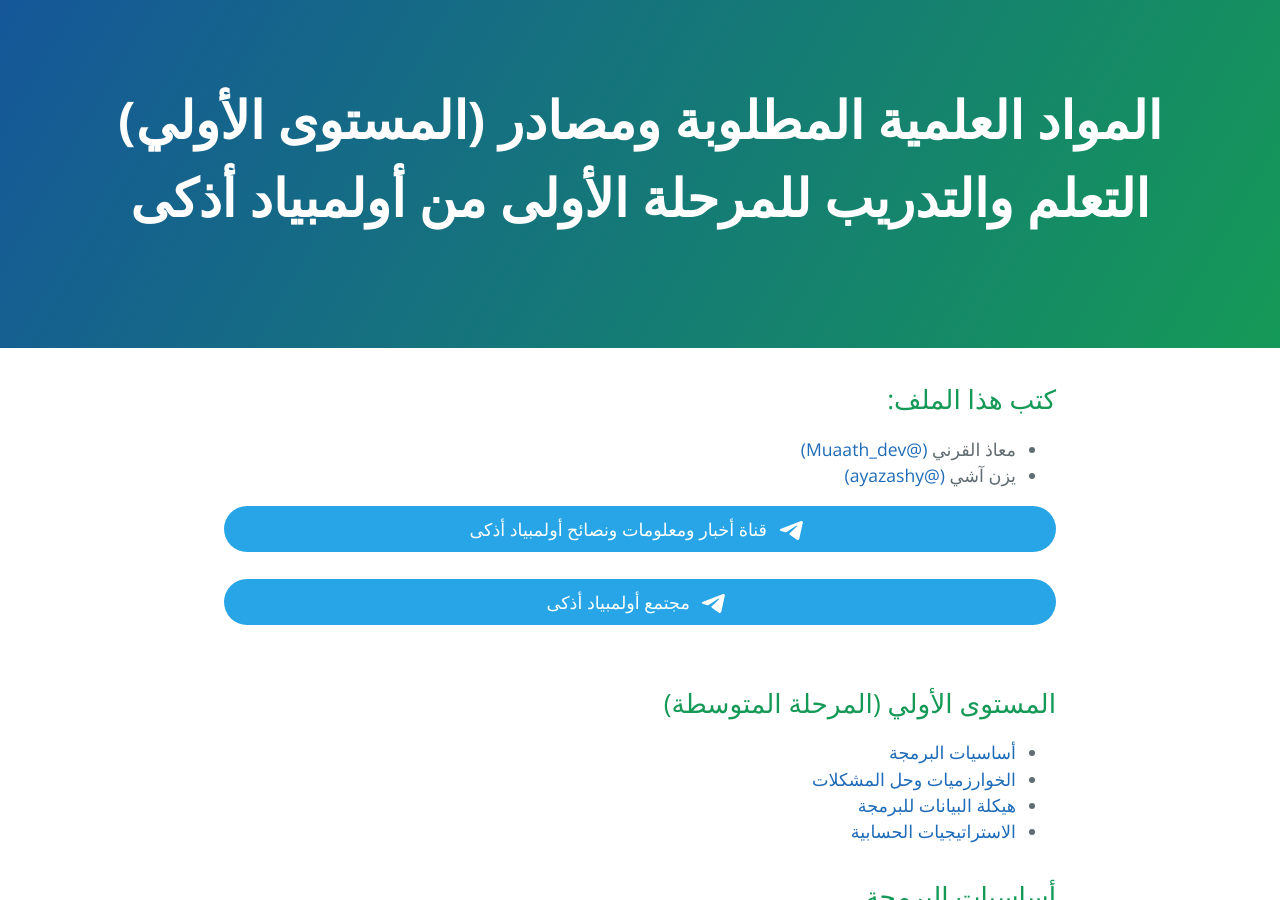
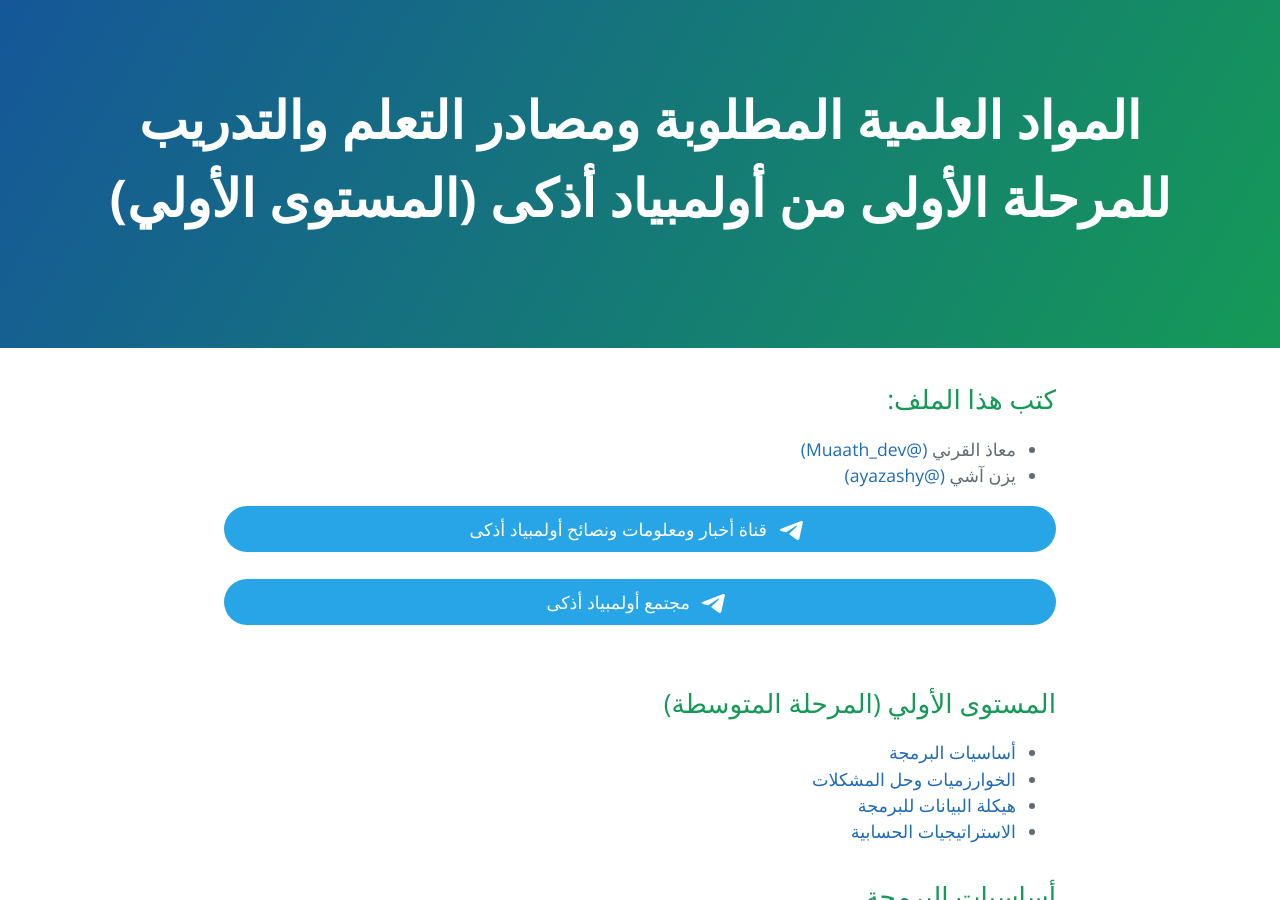
Before and after one commit to Teqaniaat/Teqaniaat, a Jekyll site: the page built from athka/first_exam_topics_junior_ar.md, in a window 1280 px wide and 900 px high. Built offline with Jekyll 4.4.1, drawn with Linux system fonts in a browser that asks for light colours; the repository's description, which GitHub fills in, is left out.

```diff
--- a/athka/first_exam_topics_junior_ar.md
+++ b/athka/first_exam_topics_junior_ar.md
@@ -1,5 +1,5 @@
 ---
-title: '(المستوى الأولي) المواد العلمية المطلوبة ومصادر التعلم والتدريب للمرحلة الأولى من أولمبياد أذكى'
+title: 'المواد العلمية المطلوبة ومصادر التعلم والتدريب للمرحلة الأولى من أولمبياد أذكى (المستوى الأولي)'
 layout: athkaAR
 lang: ar
 ---
```
